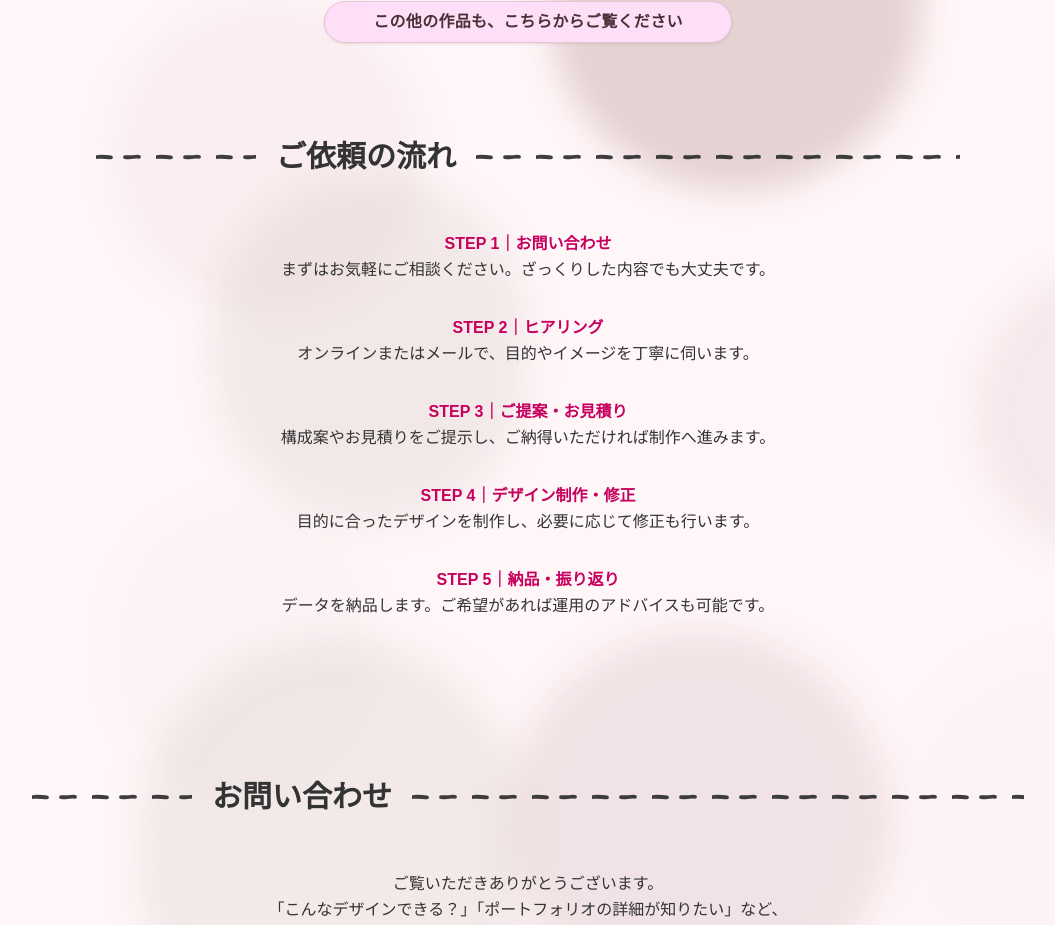
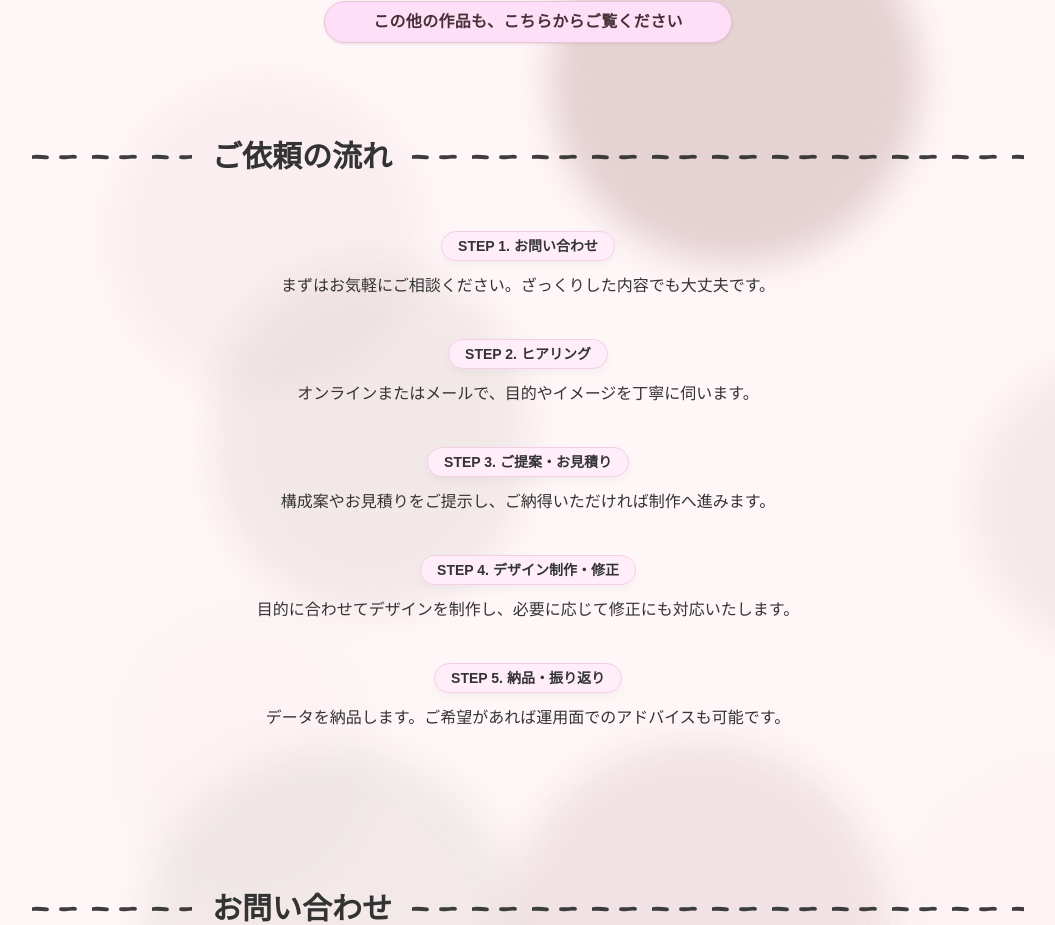
Before and after one commit to kubotaerimo3-del/portfolio-site, a Next.js app: page / in a window 1280 px wide. Shown: the part 1984-2909 px from the top of the page, without its empty margins (112-1167 px from the left). Built offline with nearby package versions, Linux system fonts and the light colour scheme; a web font is replaced by a local one.

Commit message:
Update flow section with pill design and unified SectionTitle

```diff
--- a/app/components/ContactCTA.tsx
+++ b/app/components/ContactCTA.tsx
@@ -26,7 +26,7 @@ export default function ContactCTA() {
       {/* フォームが使えない場合の案内 */}
       <p className="mt-4 text-xs md:text-sm text-slate-700">
         <span className="text-[11px] md:text-xs">
-          原則２営業日以内にご返信いたします。
+          原則２営業日以内にご返信いたします。<br/>
           フォームが開かない場合は</span>
 
         <span className="inline-block mx-1 align-middle">
--- a/app/page.tsx
+++ b/app/page.tsx
@@ -304,40 +304,107 @@ export default function Home() {
         </div>
       </section>
 
+      {/* ▼ ご依頼の流れ Section */}
       <section id="flow" className="py-12 md:py-16">
-        <div className="max-w-4xl mx-auto px-[10%] md:px-4 text-center sp-text-left-all">
+        <div className="max-w-5xl mx-auto px-[10%] md:px-4 text-center sp-text-left-all">
           <SectionTitle>ご依頼の流れ</SectionTitle>
 
-          <div className="mt-8 space-y-8 text-sm md:text-base text-slate-700 leading-relaxed">
+          <div className="mt-10 space-y-10 text-sm md:text-base text-slate-700 leading-relaxed">
 
-            <div>
-              <p className="font-bold text-pink-700">STEP 1｜お問い合わせ</p>
-              <p>まずはお気軽にご相談ください。ざっくりした内容でも大丈夫です。</p>
+            {/* STEP 1 */}
+            <div className="text-center">
+              <div
+                className="
+                  inline-flex items-center gap-2
+                  rounded-full bg-[#ffeef9] border border-[#f3cfe6]
+                  px-4 py-1
+                  text-xs md:text-sm font-semibold text-slate-800
+                  shadow-[0_4px_10px_rgba(0,0,0,0.04)]
+                "
+              >
+                STEP 1.  お問い合わせ
+              </div>
+              <p className="mt-3">
+                まずはお気軽にご相談ください。ざっくりした内容でも大丈夫です。
+              </p>
             </div>
 
-            <div>
-              <p className="font-bold text-pink-700">STEP 2｜ヒアリング</p>
-              <p>オンラインまたはメールで、目的やイメージを丁寧に伺います。</p>
+            {/* STEP 2 */}
+            <div className="text-center">
+              <div
+                className="
+                  inline-flex items-center gap-2
+                  rounded-full bg-[#ffeef9] border border-[#f3cfe6]
+                  px-4 py-1
+                  text-xs md:text-sm font-semibold text-slate-800
+                  shadow-[0_4px_10px_rgba(0,0,0,0.04)]
+                "
+              >
+                STEP 2.  ヒアリング
+              </div>
+              <p className="mt-3">
+                オンラインまたはメールで、目的やイメージを丁寧に伺います。
+              </p>
             </div>
 
-            <div>
-              <p className="font-bold text-pink-700">STEP 3｜ご提案・お見積り</p>
-              <p>構成案やお見積りをご提示し、ご納得いただければ制作へ進みます。</p>
+            {/* STEP 3 */}
+            <div className="text-center">
+              <div
+                className="
+                  inline-flex items-center gap-2
+                  rounded-full bg-[#ffeef9] border border-[#f3cfe6]
+                  px-4 py-1
+                  text-xs md:text-sm font-semibold text-slate-800
+                  shadow-[0_4px_10px_rgba(0,0,0,0.04)]
+                "
+              >
+                STEP 3.  ご提案・お見積り
+              </div>
+              <p className="mt-3">
+                構成案やお見積りをご提示し、ご納得いただければ制作へ進みます。
+              </p>
             </div>
 
-            <div>
-              <p className="font-bold text-pink-700">STEP 4｜デザイン制作・修正</p>
-              <p>目的に合ったデザインを制作し、必要に応じて修正も行います。</p>
+            {/* STEP 4 */}
+            <div className="text-center">
+              <div
+                className="
+                  inline-flex items-center gap-2
+                  rounded-full bg-[#ffeef9] border border-[#f3cfe6]
+                  px-4 py-1
+                  text-xs md:text-sm font-semibold text-slate-800
+                  shadow-[0_4px_10px_rgba(0,0,0,0.04)]
+                "
+              >
+                STEP 4.  デザイン制作・修正
+              </div>
+              <p className="mt-3">
+                目的に合わせてデザインを制作し、必要に応じて修正にも対応いたします。
+              </p>
             </div>
 
-            <div>
-              <p className="font-bold text-pink-700">STEP 5｜納品・振り返り</p>
-              <p>データを納品します。ご希望があれば運用のアドバイスも可能です。</p>
+            {/* STEP 5 */}
+            <div className="text-center">
+              <div
+                className="
+                  inline-flex items-center gap-2
+                  rounded-full bg-[#ffeef9] border border-[#f3cfe6]
+                  px-4 py-1
+                  text-xs md:text-sm font-semibold text-slate-800
+                  shadow-[0_4px_10px_rgba(0,0,0,0.04)]
+                "
+              >
+                STEP 5.  納品・振り返り
+              </div>
+              <p className="mt-3">
+                データを納品します。ご希望があれば運用面でのアドバイスも可能です。
+              </p>
             </div>
 
           </div>
         </div>
       </section>
+
 
       {/* ▼ お問い合わせ Section */}
       <section id="contact" className="mt-24 pb-16 md:pb-20">
```
